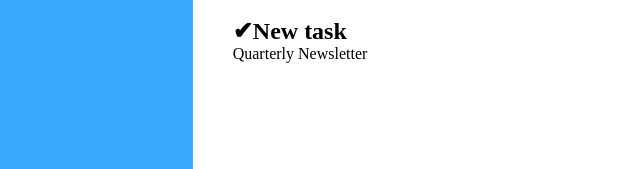
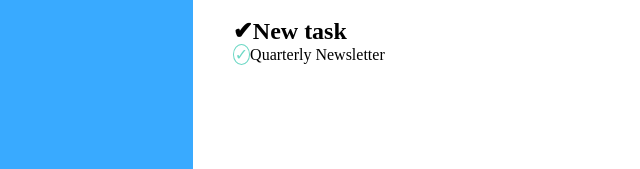
Before and after one commit to MatteoBassanin/html-css-toboolist, a plain HTML site: page index.html in a window 1280 px wide. Shown: the part 210-379 px from the top of the page, 0-640 px from the left. Drawn offline with Linux system fonts and the light colour scheme.

Commit message:
checkmark

```diff
--- a/css/style.css
+++ b/css/style.css
@@ -56,3 +56,11 @@ section{
 h2::before{
     content: "\2714";
 }
+
+.positive::before{
+    content: "\2713";
+    color: #6DD8C5;
+    border: 1px solid #6DD8C5;
+    border-radius: 50%;
+    padding: 1px;
+}
```
